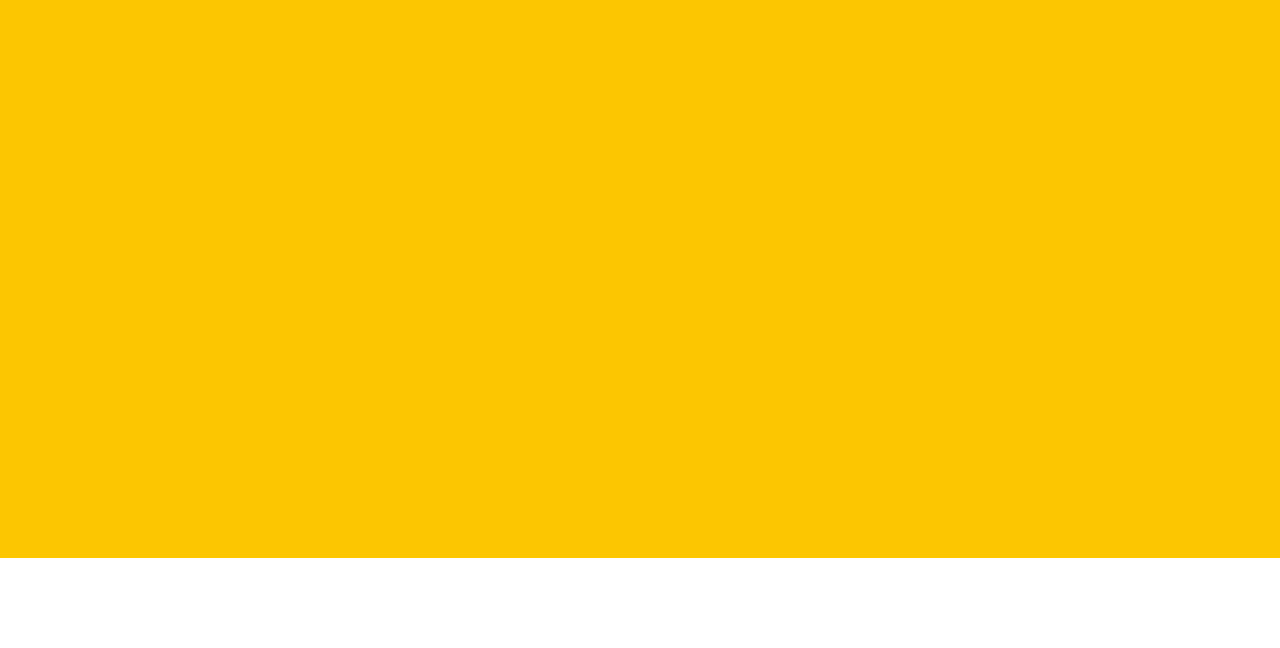
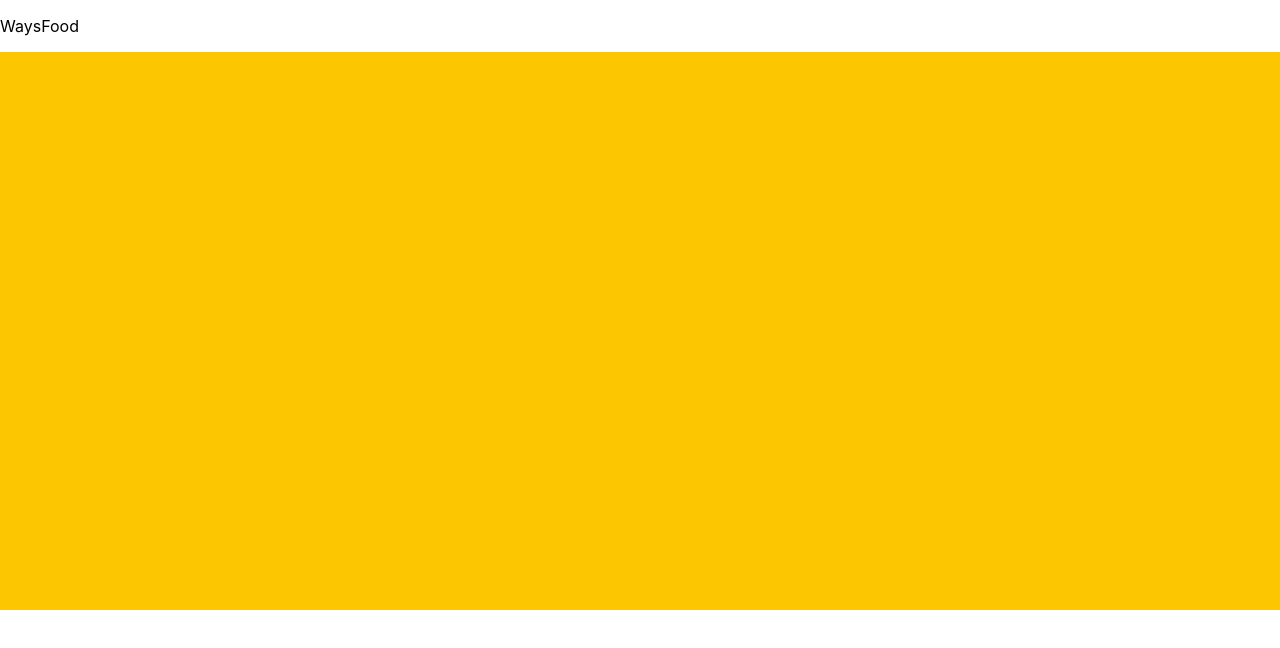
Before and after one commit to rizaruved/waysfood, a React (Create React App) app: page / in a window 1280 px wide. Shown: the top 648 px of the page. Built offline with nearby package versions, Linux system fonts and the light colour scheme.

Commit message:
/ ‘src/pages/Home.jsx’

```diff
--- a/src/pages/Home.jsx
+++ b/src/pages/Home.jsx
@@ -1,7 +1,10 @@
 function Home() {
     return (
-      <div className="home-banner">
+      <div>
+          <p>WaysFood</p>
+          <div className="home-banner">
 
+          </div>
       </div>
     );
   }
```
